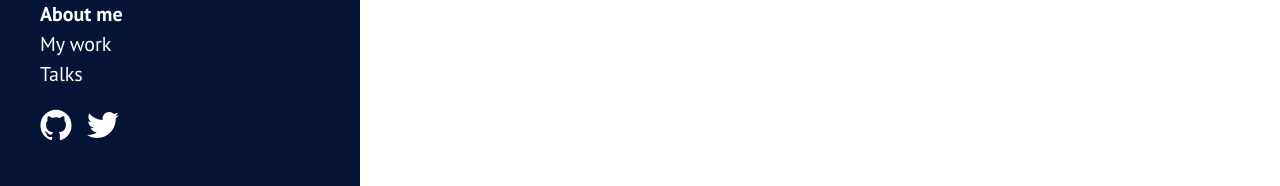
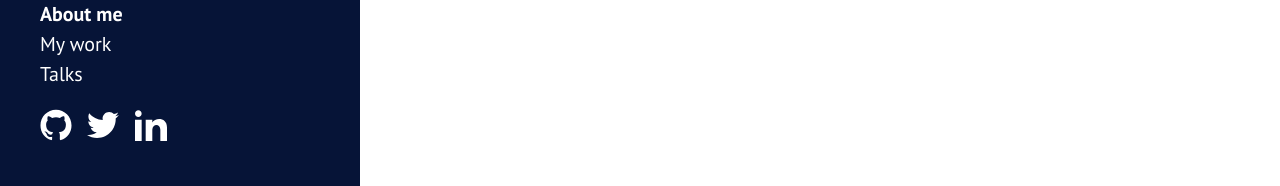
Before and after one commit to ferdbold/ferdbold.github.io, a Jekyll site: the page built from about.md, in a window 1280 px wide. Shown: the part 711-897 px from the top of the page. Built offline with Jekyll 4.4.1, drawn with Linux system fonts in a browser that asks for light colours.

Commit message:
Added LinkedIn link to sidebar

```diff
--- a/_config.yml
+++ b/_config.yml
@@ -11,8 +11,10 @@ tagline: 'front-end guy from the North'
 description: > # this means to ignore newlines until "baseurl:"
   game and front-end developer, LARP&nbsp;aficionado
 url: 'http://ferdbold.github.io'
-github_username: ferdbold
-twitter_username: itsferdbold
+social:
+  github: ferdbold
+  twitter: itsferdbold
+  linkedin: bolducfrederic
 
 author:
   name: 'Frédéric Bolduc'
--- /dev/null
+++ b/_includes/icon-linkedin.html
@@ -0,0 +1 @@
+<a href="https://linkedin.com/in/{{ include.username }}"><span class="icon icon--linkedin">{% include icon-linkedin.svg %}</span></a>
--- a/_includes/sidebar.html
+++ b/_includes/sidebar.html
@@ -28,16 +28,22 @@
     </ul>
 
     <ul class="social-media-list">
-      {% if site.github_username %}
-      <li>
-        {% include icon-github.html username=site.github_username %}
-      </li>
+      {% if site.social.github %}
+        <li>
+          {% include icon-github.html username=site.social.github %}
+        </li>
       {% endif %}
 
-      {% if site.twitter_username %}
-      <li>
-        {% include icon-twitter.html username=site.twitter_username %}
-      </li>
+      {% if site.social.twitter %}
+        <li>
+          {% include icon-twitter.html username=site.social.twitter %}
+        </li>
+      {% endif %}
+
+      {% if site.social.linkedin %}
+        <li>
+          {% include icon-linkedin.html username=site.social.linkedin %}
+        </li>
       {% endif %}
     </ul>
   </div>
```
Also changed, not shown: _includes/icon-linkedin.svg (added).
